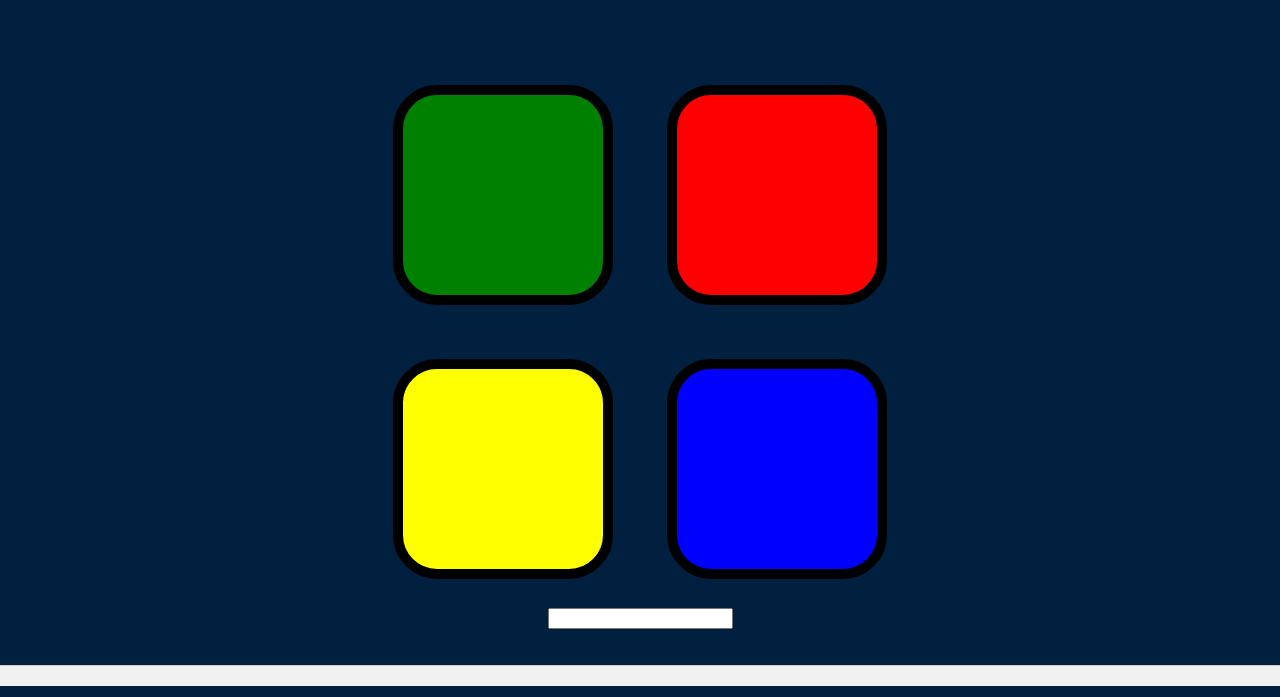
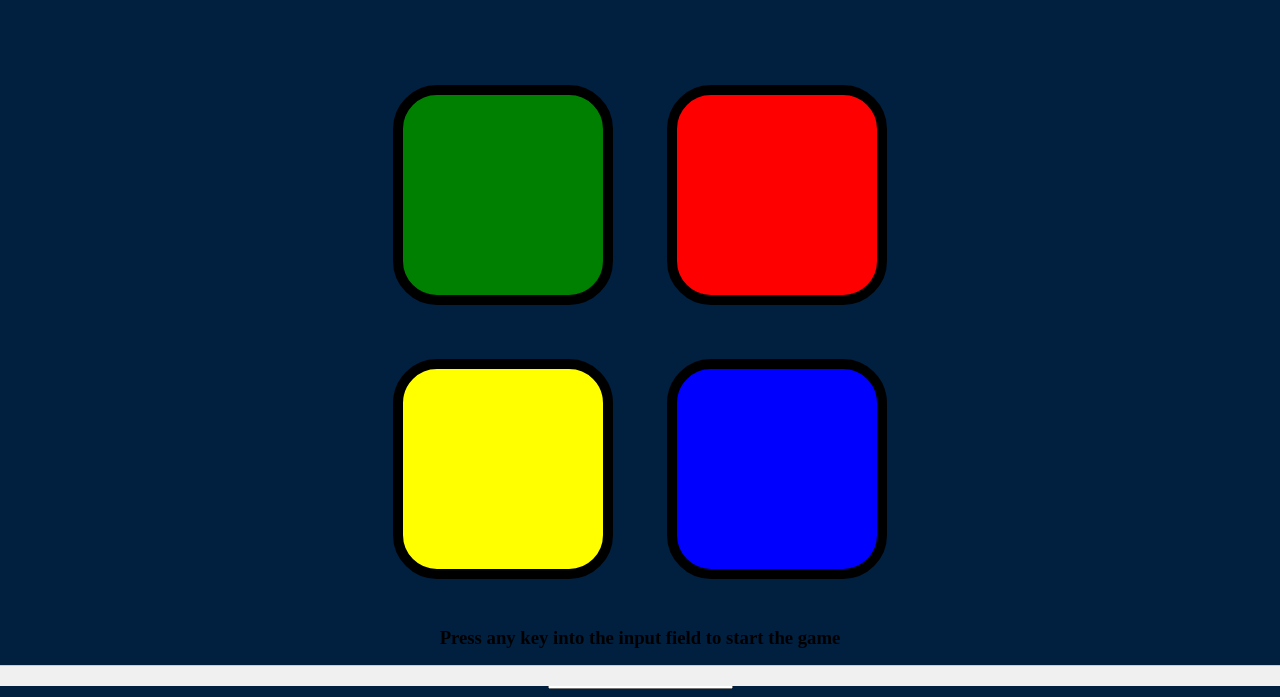
Before and after one commit to SanniAl-ameen/SIMON-GAME, a plain HTML site: page index.html in a window 1280 px wide. Shown: the part 114-811 px from the top of the page. Drawn offline with nearby package versions, Linux system fonts and the light colour scheme.

Commit message:
Update index.html

```diff
--- a/index.html
+++ b/index.html
@@ -32,7 +32,7 @@
       </div>
 
     </div>
-
+<h3>Press any key into the input field to start the game</div>
   <input id="input-field" type="text">
   <div id="keyboard-container"></div>
 
```
